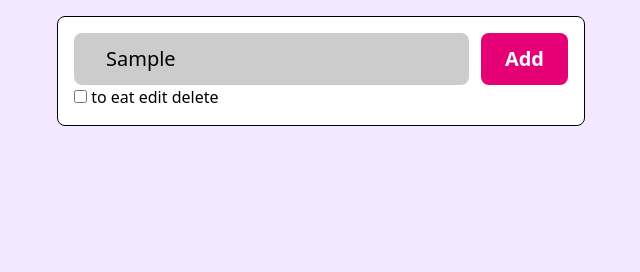
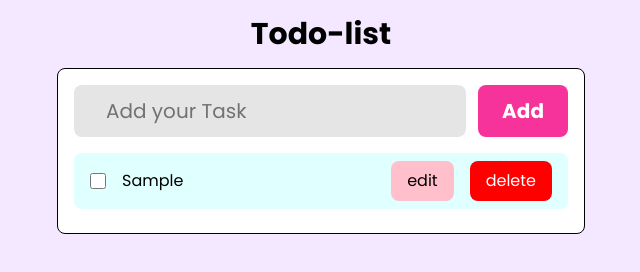
Before and after one commit to ksoffcial/Todo-list-, a plain HTML site: page index.html in a window 1280 px wide. Both pictures are taken after typing "Sample" into the empty fields and a click on the button "Add". Shown: the whole page, without its empty margins (319-959 px from the left). Drawn offline with nearby package versions, Linux system fonts and the light colour scheme.

Commit message:
second commit

```diff
--- a/index.html
+++ b/index.html
@@ -5,6 +5,7 @@
     <meta charset="UTF-8">
     <meta name="viewport" content="width=device-width, initial-scale=1.0">
     <title>Todo-list</title>
+    <link rel="stylesheet" href="style.css">
     <script src="https://cdn.jsdelivr.net/npm/@tailwindcss/browser@4"></script>
     <link rel="stylesheet" href="https://cdnjs.cloudflare.com/ajax/libs/font-awesome/7.0.0/css/all.min.css"
         integrity="sha512-DxV+EoADOkOygM4IR9yXP8Sb2qwgidEmeqAEmDKIOfPRQZOWbXCzLC6vjbZyy0vPisbH2SyW27+ddLVCN+OMzQ=="
@@ -12,24 +13,24 @@
 
 </head>
 
-<body class="bg-purple-100 flex justify-center">
-
+<body class="bg-purple-100 flex flex-col justify-center items-center">
+    <h1 class="text-3xl font-bold text-center mt-4">Todo-list </h1>
     <div class="lg:w-132 border bg-white rounded-lg p-4 mt-4">
         <div class="flex gap-x-3">
             <input type="text" name="" id="inputBox" placeholder="Add your Task "
-                class="w-full bg-black/20 outline-none px-8 py-3 rounded-lg text-xl">
-            <button type="submit" class="bg-pink-600 text-xl px-6 py-3 rounded-lg text-white font-bold cursor-pointer"
+                class="w-full bg-black/10 outline-none px-8 py-3 rounded-lg text-xl" id="inputBox">
+            <button type="submit" class="bg-pink-500 text-xl px-6 py-3 rounded-lg text-white font-bold cursor-pointer"
                 id="btn">Add </button>
         </div>
 
         <div class="main_content">
             <ul>
-                <li>
+                <!-- <li>
                     <input type="checkbox" id="checkbox">
-                    <span>to eat </span>
-                    <span>edit</span>
-                    <span>delete</span>
-                </li>
+                    <span id="flex2">to eat </span>
+                    <span class="editbtn">edit</span>
+                    <span class="delBtn">delete</span>
+                </li> -->
             </ul>
         </div>
 
--- a/script.js
+++ b/script.js
@@ -1,8 +1,53 @@
 const cBox = document.querySelector("#checkbox");
+const ulTag = document.querySelector("ul");
+const addBtn = document.querySelector("#btn");
+let inpText = document.querySelector("#inputBox");
+const liTag = document.createElement("li");
+
+
+
+addBtn.addEventListener('click', () => {
+
+  let inpValue = inpText.value;
+  if (inpValue === "") {
+    alert("Please Enter a Task");
+  }
+  else {
+    let pTag = document.createElement("p");
+    pTag.innerHTML = `
+
+    <input type="checkbox" id="checkbox">
+    <span id="flex2">${inpValue} </span>
+    <span class="editbtn">edit</span>
+    <span class="delBtn">delete</span>
+
+    `;
+    liTag.appendChild(pTag);
+    ulTag.appendChild(liTag);
+  }
+  inpText.value = "";
+})
+
+liTag.addEventListener("click", (e) => {
+  if (e.target.classList.contains("delBtn")) {
+    e.target.parentElement.remove();
+  }
+
+
+  if (e.target.classList.contains("editbtn")) {
+
+  }
+
+})
+
+
+
+
+
 
 cBox.addEventListener("change", () => {
   if (checkbox.checked) {
-    console.log("✅ Checkbox is checked");
+    spanTag.style.textDecoration = "line-through";
   } else {
     console.log("❌ Checkbox is unchecked");
   }
--- a/style.css
+++ b/style.css
@@ -4,6 +4,47 @@
     font-family: "Poppins", sans-serif;
 }
 
-ul li{
+ul {
+    margin-top: 1rem;
+}
+
+ul li p {
     display: flex;
+    background-color: lightcyan;
+    padding: 0.5rem 1rem;
+    border-radius: 0.5rem;
+    align-items: center;
+    margin-bottom: 0.5rem;
+    transition: background-color 0.5s ease-in-out;
 }
+
+ul li p:hover {
+    background-color: lightblue;
+}
+
+#checkbox {
+    margin-right: 1rem;
+    width: 1rem;
+    height: 1rem;
+    cursor: pointer;
+}
+
+#flex2 {
+    flex: 2;
+}
+
+.editbtn {
+    background-color: pink;
+    padding: 0.5rem 1rem;
+    border-radius: 0.5rem;
+    margin-right: 1rem;
+    cursor: pointer;
+}
+
+.delBtn {
+    background-color: red;
+    color: white;
+    padding: 0.5rem 1rem;
+    border-radius: 0.5rem;
+    cursor: pointer;
+}
```
